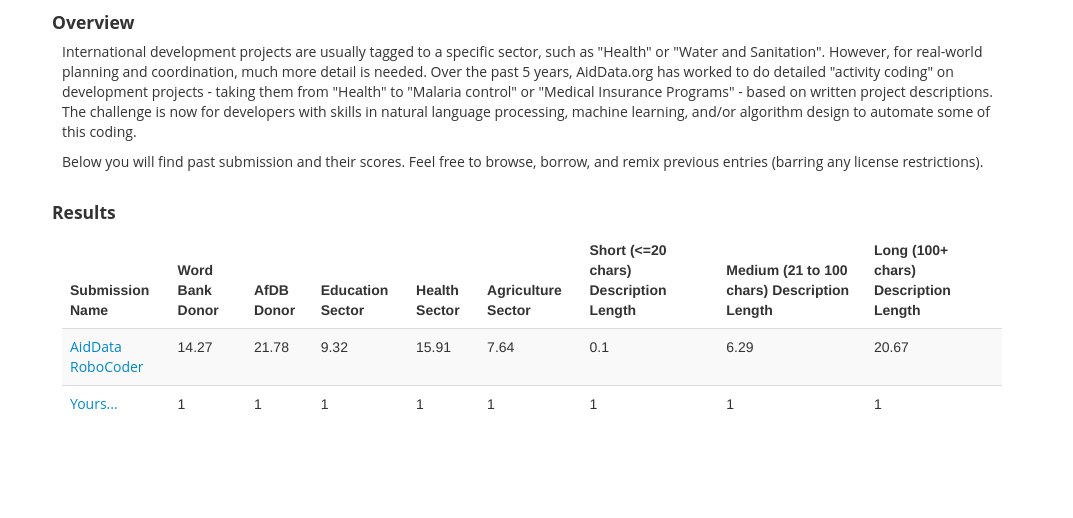
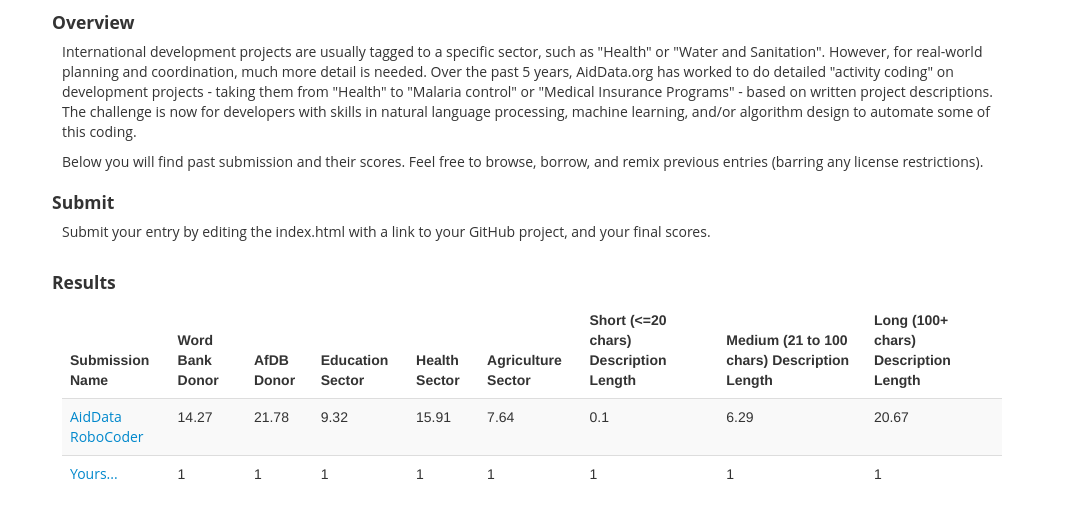
Before and after one commit to AidData-WM/activitycoding, a plain HTML site: page index.html in a window 1280 px wide. Shown: the part 68-586 px from the top of the page, without its empty margins (108-1181 px from the left). Drawn offline with Linux system fonts and the light colour scheme.

Commit message:
Update index.html
Added submission details

```diff
--- a/index.html
+++ b/index.html
@@ -16,6 +16,8 @@
 				<p>International development projects are usually tagged to a specific sector, such as "Health" or "Water and Sanitation". However, for real-world planning and coordination, much more detail is needed. Over the past 5 years, AidData.org has worked to do detailed "activity coding" on development projects - taking them from "Health" to "Malaria control" or "Medical Insurance Programs" - based on written project descriptions.
 				The challenge is now for developers with skills in natural language processing, machine learning, and/or algorithm design to automate some of this coding.</p>
 				<p>Below you will find past submission and their scores. Feel free to browse, borrow, and remix previous entries (barring any license restrictions).</p>
+				<h4>Submit</h4>
+				<p>Submit your entry by editing the index.html with a link to your GitHub project, and your final scores.</p>
 			</div>
 			<div class="row-fluid">
 				<h4>Results</h4>
```
